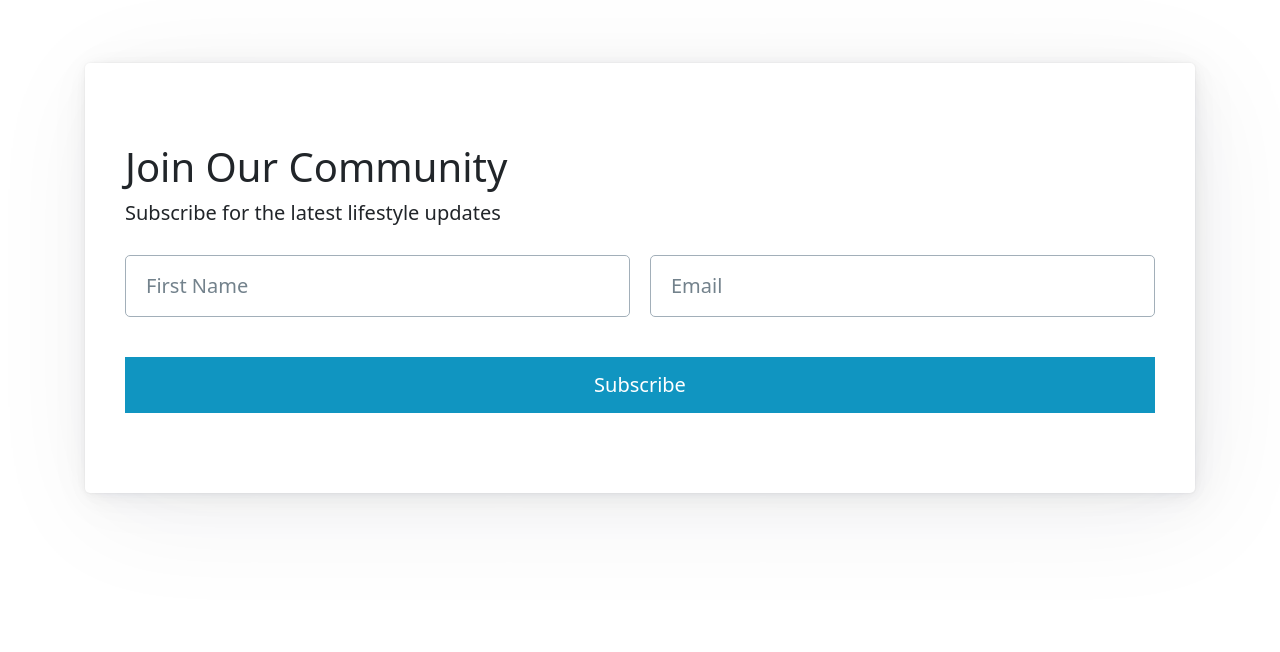
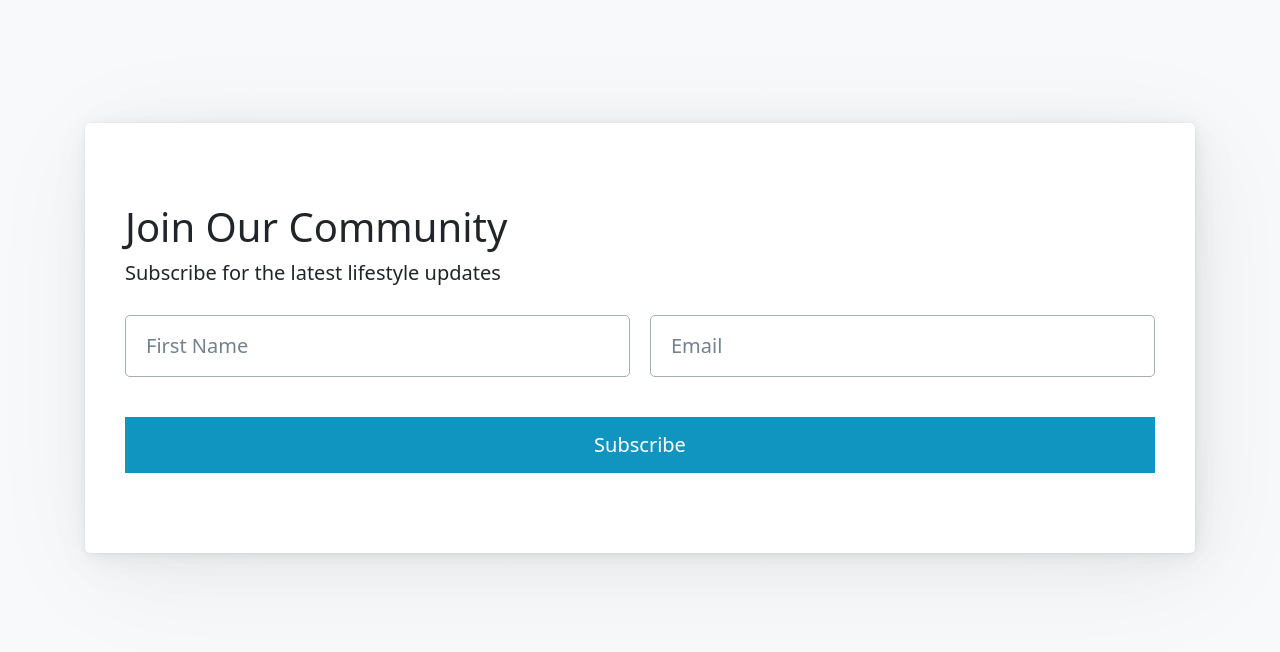
Before and after one commit to zieksthi/RedesignWeb, a website: page index.html in a window 1280 px wide. Shown: the part 1788-2440 px from the top of the page. Drawn offline with nearby package versions, Linux system fonts and the light colour scheme.

Commit message:
Update index.html

```diff
--- a/index.html
+++ b/index.html
@@ -78,7 +78,7 @@
         </div>
     </main>
 
-    <section id="subscribe-section" aria-label="Subscribe example">
+    <section id="subscribe-section" class="bg-light py-5" aria-label="Subscribe example">
         <div class="container">
             <article>
                 <hgroup>
```
